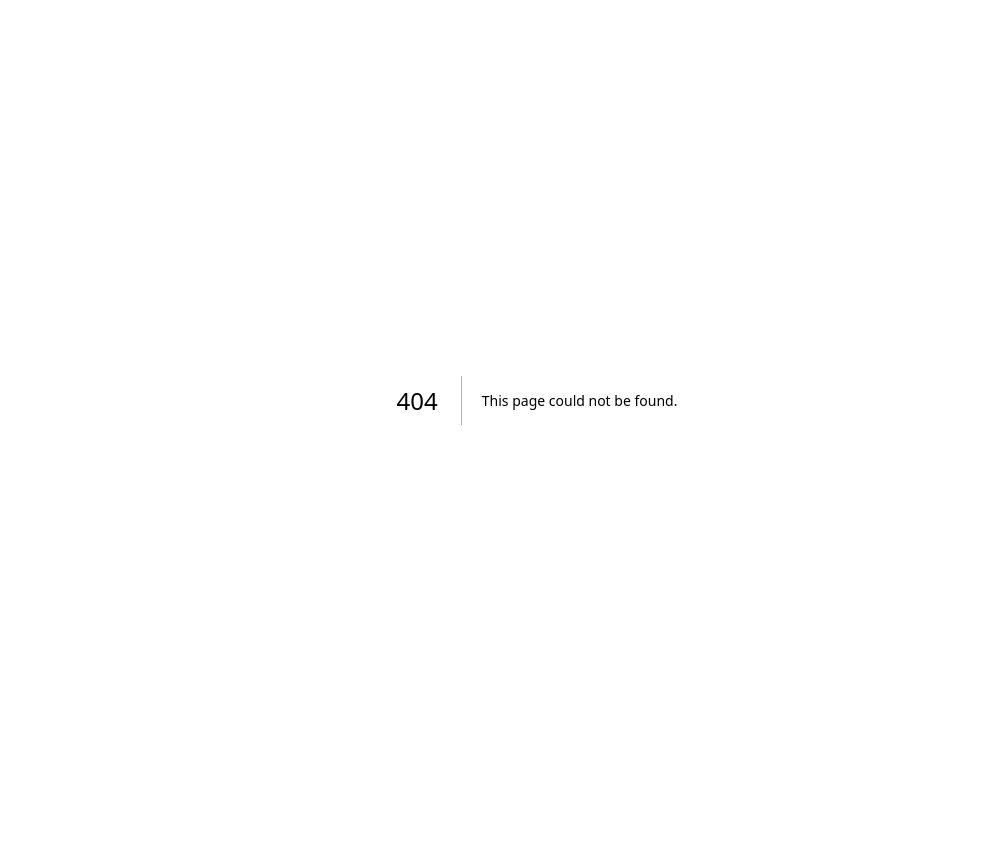
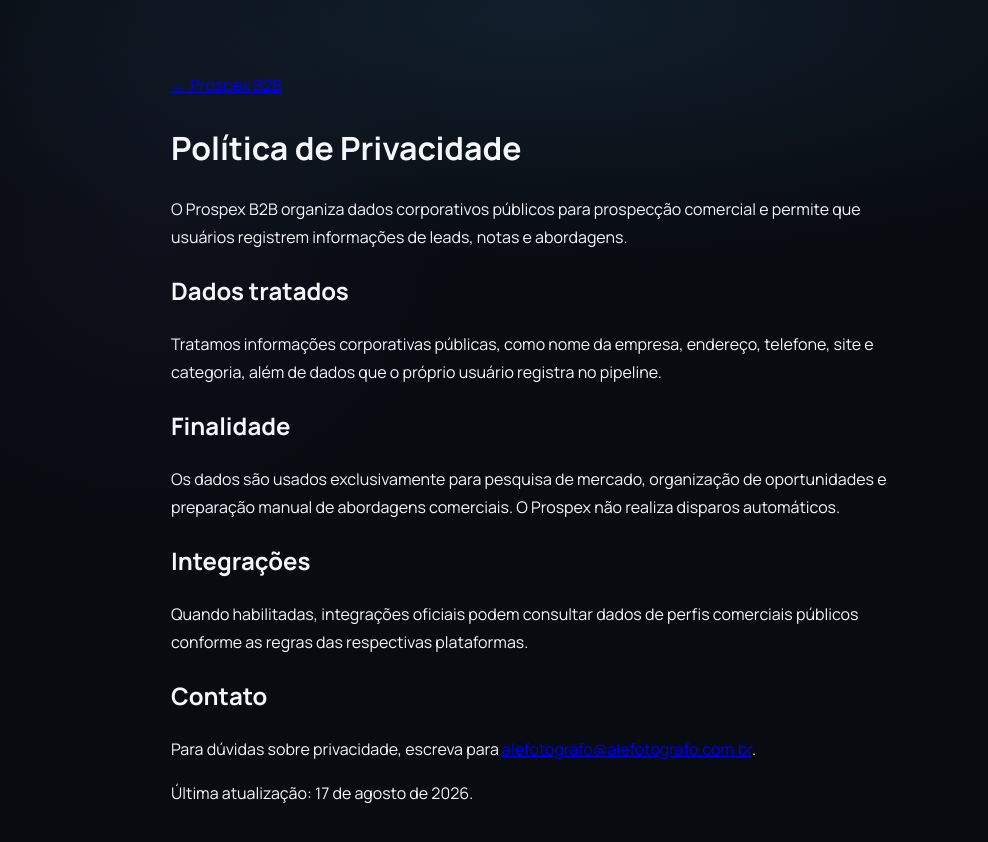
Before and after one commit to alefotografo/Banco-de-clientes, a Next.js app: page /privacidade in a window 1280 px wide. Before the commit this address had no page. Shown: the top 842 px of the page, without its empty margins (103-1091 px from the left). Before the commit the page ends 800 px from the top, so only its background shows below. Built offline with nearby package versions, Linux system fonts and the light colour scheme.

Commit message:
feat: add legal pages for Meta integration

```diff
--- /dev/null
+++ b/app/privacidade/page.tsx
@@ -0,0 +1,14 @@
+export const metadata = { title: "Política de Privacidade | Prospex B2B" };
+
+export default function Privacidade() {
+  return <main style={{ maxWidth: 780, margin: "0 auto", padding: "56px 24px", lineHeight: 1.7 }}>
+    <p><a href="/">← Prospex B2B</a></p>
+    <h1>Política de Privacidade</h1>
+    <p>O Prospex B2B organiza dados corporativos públicos para prospecção comercial e permite que usuários registrem informações de leads, notas e abordagens.</p>
+    <h2>Dados tratados</h2><p>Tratamos informações corporativas públicas, como nome da empresa, endereço, telefone, site e categoria, além de dados que o próprio usuário registra no pipeline.</p>
+    <h2>Finalidade</h2><p>Os dados são usados exclusivamente para pesquisa de mercado, organização de oportunidades e preparação manual de abordagens comerciais. O Prospex não realiza disparos automáticos.</p>
+    <h2>Integrações</h2><p>Quando habilitadas, integrações oficiais podem consultar dados de perfis comerciais públicos conforme as regras das respectivas plataformas.</p>
+    <h2>Contato</h2><p>Para dúvidas sobre privacidade, escreva para <a href="mailto:alefotografo@alefotografo.com.br">alefotografo@alefotografo.com.br</a>.</p>
+    <p>Última atualização: 17 de agosto de 2026.</p>
+  </main>;
+}
```
Also changed, not shown: app/exclusao-de-dados/page.tsx (added, +10 -0 lines), app/termos/page.tsx (added, +13 -0 lines).
